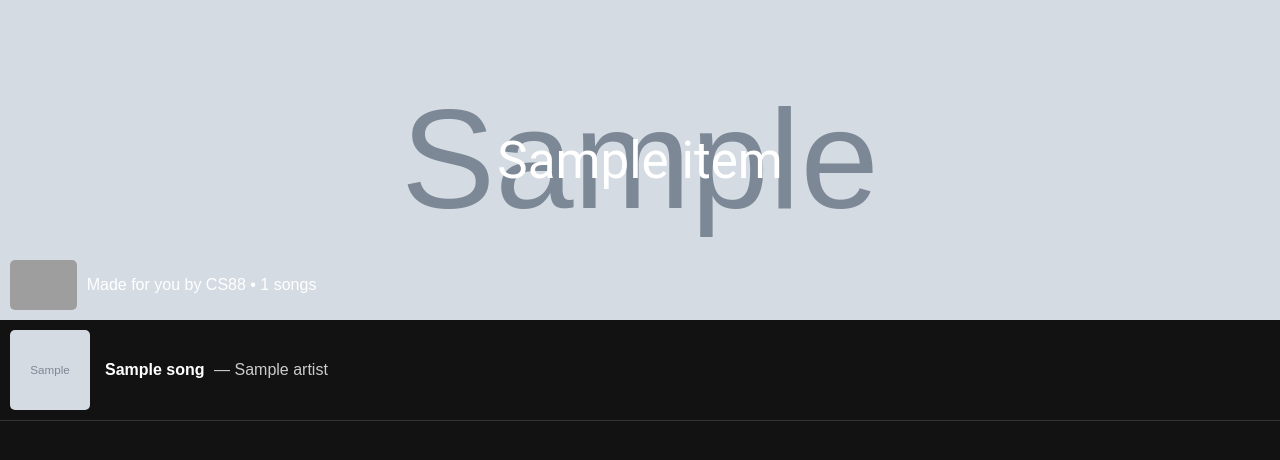
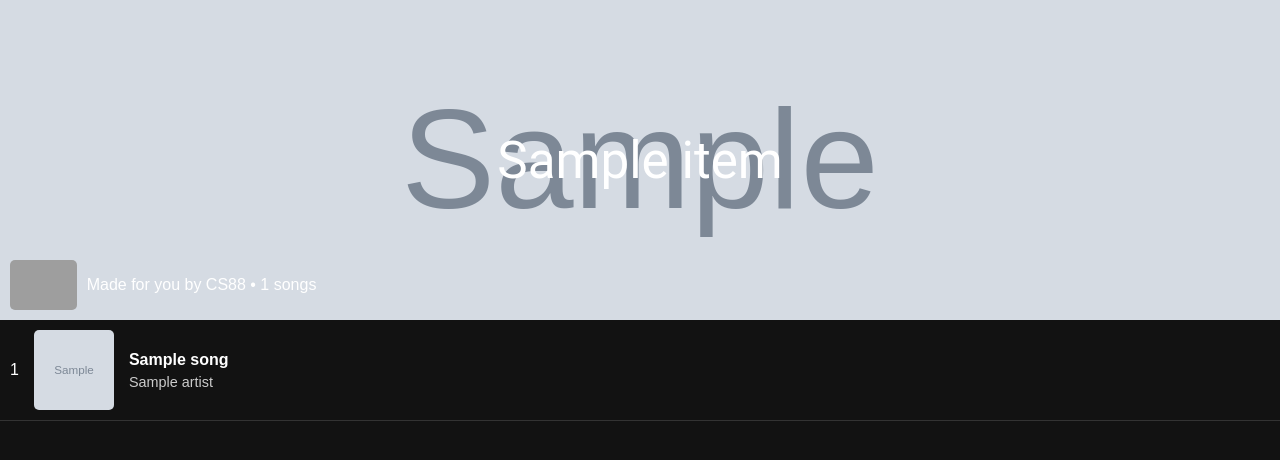
Before and after one commit to abigailrb03/cs294-project, a Flask app: page /daylist in a window 1280 px wide. Shown: the top 460 px of the page. Run offline with Flask 3, Linux system fonts and the light colour scheme; grey boxes marked "Sample" are stand-in pictures; a database or web service that is not in the repository returns one stand-in record (values such as "Sample title"); data that the repository does not hold is empty; grey boxes are pictures that could not be loaded.

Commit message:
Add track number and make title/artist match Figma

```diff
--- a/src/project/daylist/templates/daylist.html
+++ b/src/project/daylist/templates/daylist.html
@@ -80,10 +80,12 @@
         .song-title {
             font-weight: bold;
             color: white;
+            font-size: 1rem;
         }
         .song-artist {
             color: #ccc;
-            margin-left: 5px;
+            margin-top: 5px;
+            font-size: 0.9rem;
         }
     </style>
 </head>
@@ -99,10 +101,11 @@
 
     {% for song in playlist %}
         <div class="song">
+            <div>{{ loop.index0 + 1 }}</div>
             <img src="{{ song['album_cover'] }}" alt="{{ song['title'] }}">
             <div>
-                <span class="song-title">{{ song['title'] }}</span>
-                <span class="song-artist">— {{ song['artist'] }}</span>
+                <div class="song-title">{{ song['title'] }}</div>
+                <div class="song-artist">{{ song['artist'] }}</div>
             </div>
         </div>
     {% else %}
```
